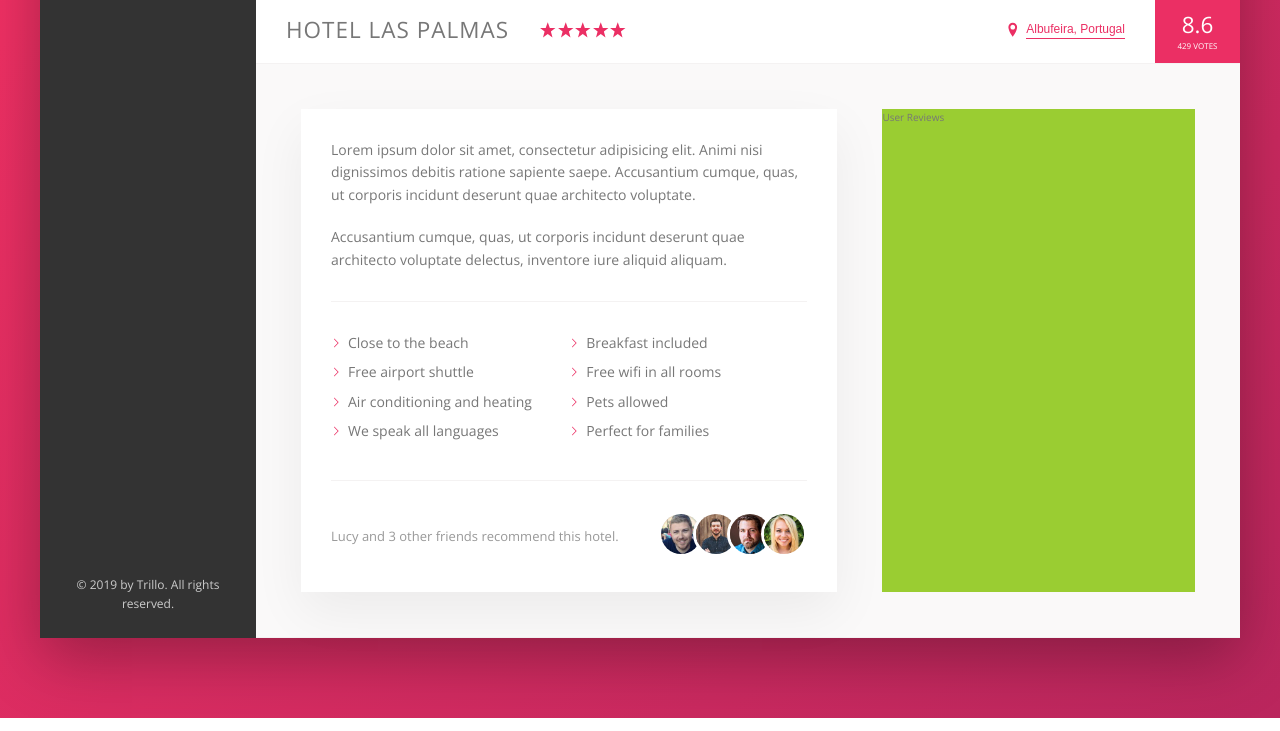
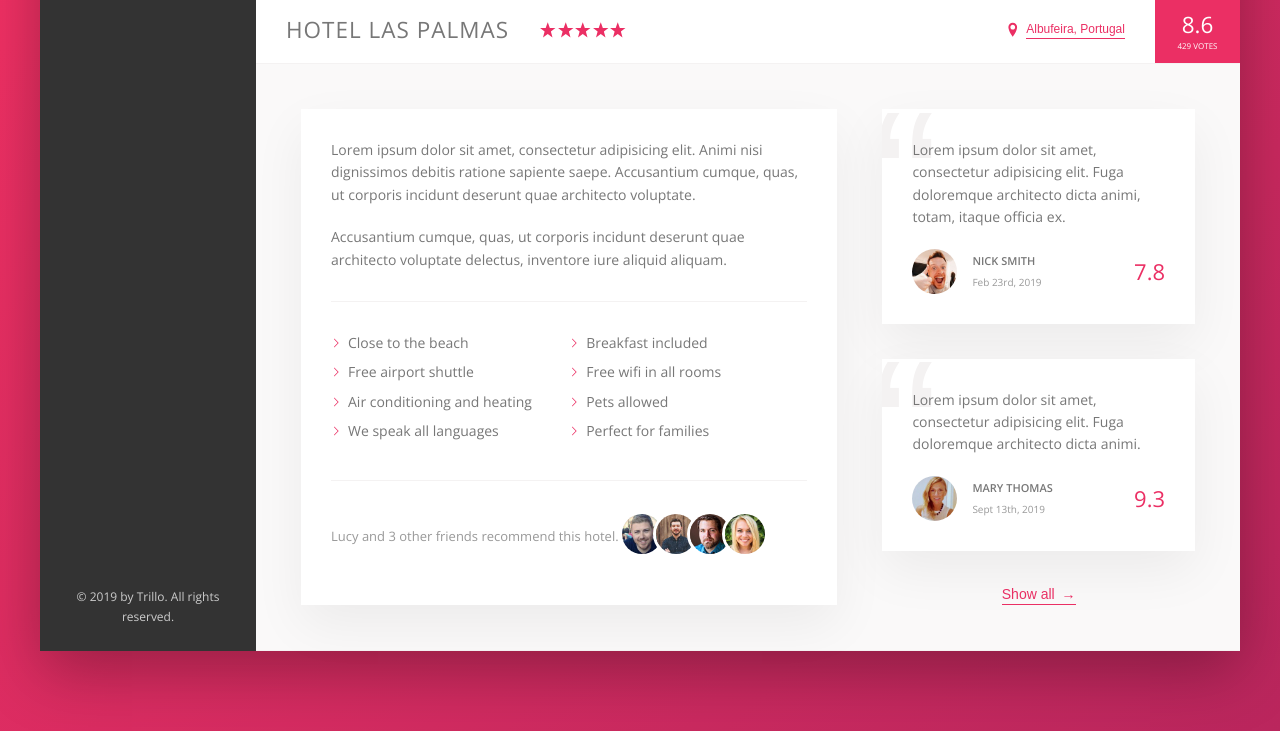
Before and after one commit to euolis/trillo, a website: page index.html in a window 1280 px wide. Shown: the part 538-1269 px from the top of the page. Drawn offline with nearby package versions, Linux system fonts and the light colour scheme.

Commit message:
added user review section

```diff
--- a/index.html
+++ b/index.html
@@ -166,7 +166,35 @@
           </div>
 
           <div class="user-reviews">
-            User Reviews
+            <figure class="review">
+              <blockquote class="review__text">
+                Lorem ipsum dolor sit amet, consectetur adipisicing elit. Fuga doloremque architecto dicta animi, totam, itaque officia ex.
+              </blockquote>
+              <figcaption class="review__user">
+                <img src="img/user-1.jpg" alt="User 1" class="review__photo">
+                <div class="review__user-box">
+                  <p class="review__user-name">Nick Smith</p>
+                  <p class="review__user-date">Feb 23rd, 2019</p>
+                </div>
+                <div class="review__rating">7.8</div>
+              </figcaption>
+            </figure>
+
+            <figure class="review">
+              <blockquote class="review__text">
+                Lorem ipsum dolor sit amet, consectetur adipisicing elit. Fuga doloremque architecto dicta animi.
+              </blockquote>
+              <figcaption class="review__user">
+                <img src="img/user-2.jpg" alt="User 2" class="review__photo">
+                <div class="review__user-box">
+                  <p class="review__user-name">Mary Thomas</p>
+                  <p class="review__user-date">Sept 13th, 2019</p>
+                </div>
+                <div class="review__rating">9.3</div>
+              </figcaption>
+            </figure>
+
+            <button class="btn-inline">Show all <span>&rarr;</span></button>
           </div>
         </div>
       </main>
--- a/sass/_components.scss
+++ b/sass/_components.scss
@@ -283,11 +283,20 @@
 
   &:hover {
     color: var(--color-grey-dark-1);
+
+    span {
+      margin-left: .8rem;
+    }
   }
 
   &:focus {
     animation: pulsate 1s infinite;
     outline: none;
+  }
+
+  & span {
+    margin-left: .3rem;
+    transition: margin-left .2s;
   }
 }
 
@@ -383,3 +392,69 @@
     }
   }
 }
+
+/////////////////////////////////
+// REVIEWS
+/////////////////////////////////
+
+.review {
+  background-color: #fff;
+  box-shadow: var(--shadow-light);
+  margin-bottom: 3.5rem;
+  overflow: hidden;
+  padding: 3rem;
+  position: relative;
+
+  &::before {
+    color: var(--color-grey-light-2);
+    content: "\201C";
+    font-family: sans-serif;
+    font-size: 20rem;
+    line-height: 1;
+    position: absolute;
+    top: -2.75rem;
+    left: -1rem;
+    z-index: 1;
+  }
+
+  &__photo {
+    border-radius: 50%;
+    height: 4.5rem;
+
+    margin-right: 1.5rem;
+    width: 4.5rem;
+  }
+
+  &__text {
+    margin-bottom: 2rem;
+    position: relative;
+    z-index: 10;
+  }
+
+  &__user {
+    align-items: center;
+    display: flex;
+  }
+
+  &__user-box {
+    margin-right: auto;
+  }
+
+  &__user-date {
+    color: var(--color-grey-dark-3);
+    font-size: 1rem;
+  }
+
+  &__user-name {
+    font-size: 1.1rem;
+    font-weight: 600;
+    margin-bottom: .4rem;
+    text-transform: uppercase;
+  }
+
+  &__rating {
+    color: var(--color-primary);
+    font-size: 2.2rem;
+    font-weight: 300;
+  }
+}
--- a/sass/_layout.scss
+++ b/sass/_layout.scss
@@ -38,6 +38,7 @@
   background-color: var(--color-grey-light-1);
   border-bottom: var(--line);
   display: flex;
+  font-size: 1.4rem;
   padding: 4.5rem;
 }
 
@@ -45,12 +46,13 @@
   background-color: #fff;
   box-shadow: var(--shadow-light);
   flex: 0 0 60%;
-  font-size: 1.4rem;
   margin-right: 4.5rem;
   padding: 3rem;
 }
 
 .user-reviews {
-  background-color: yellowgreen;
+  align-items: center;
+  display: flex;
   flex: 1;
+  flex-direction: column;
 }
```
Also changed, not shown: css/style.css.
